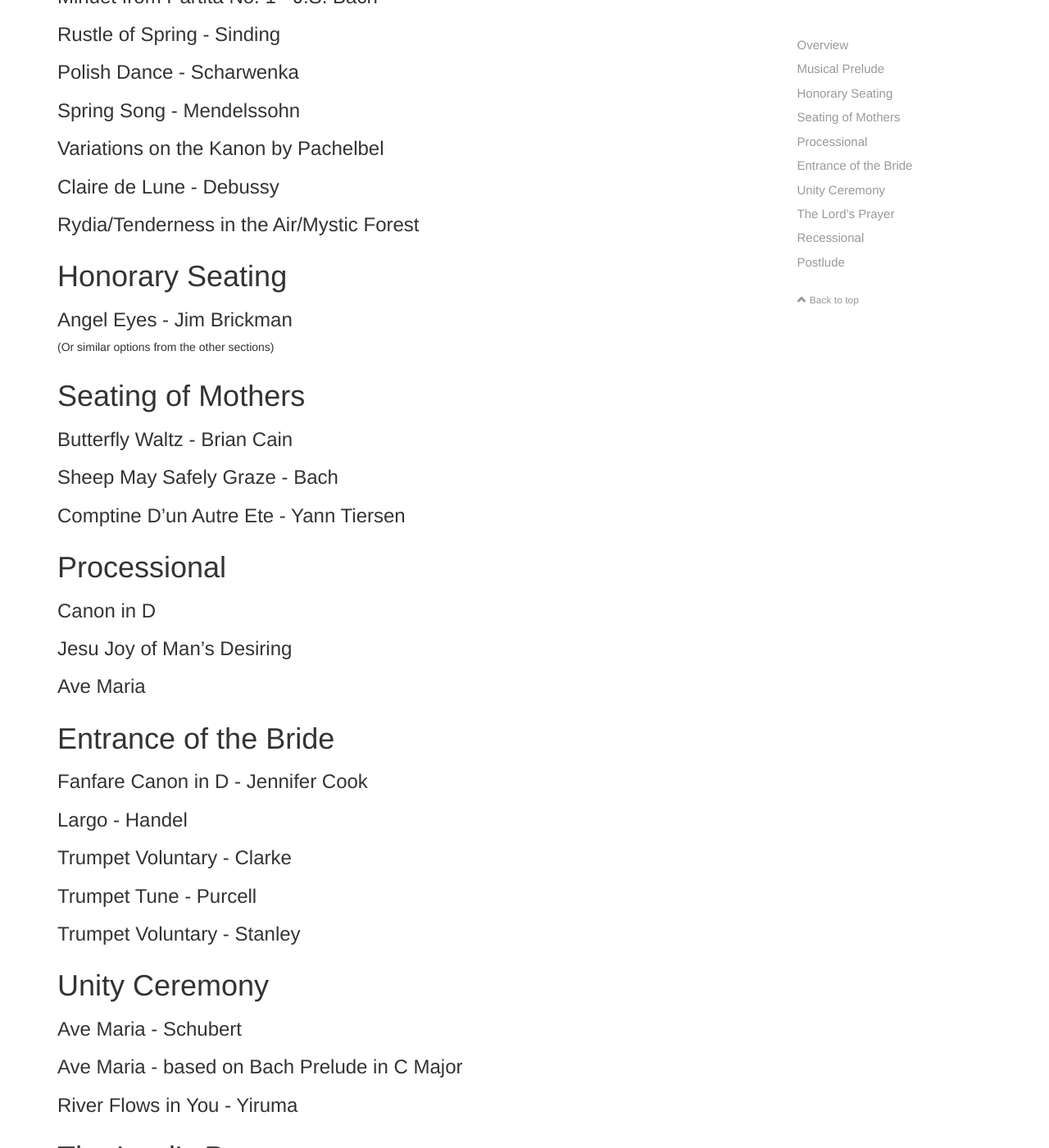
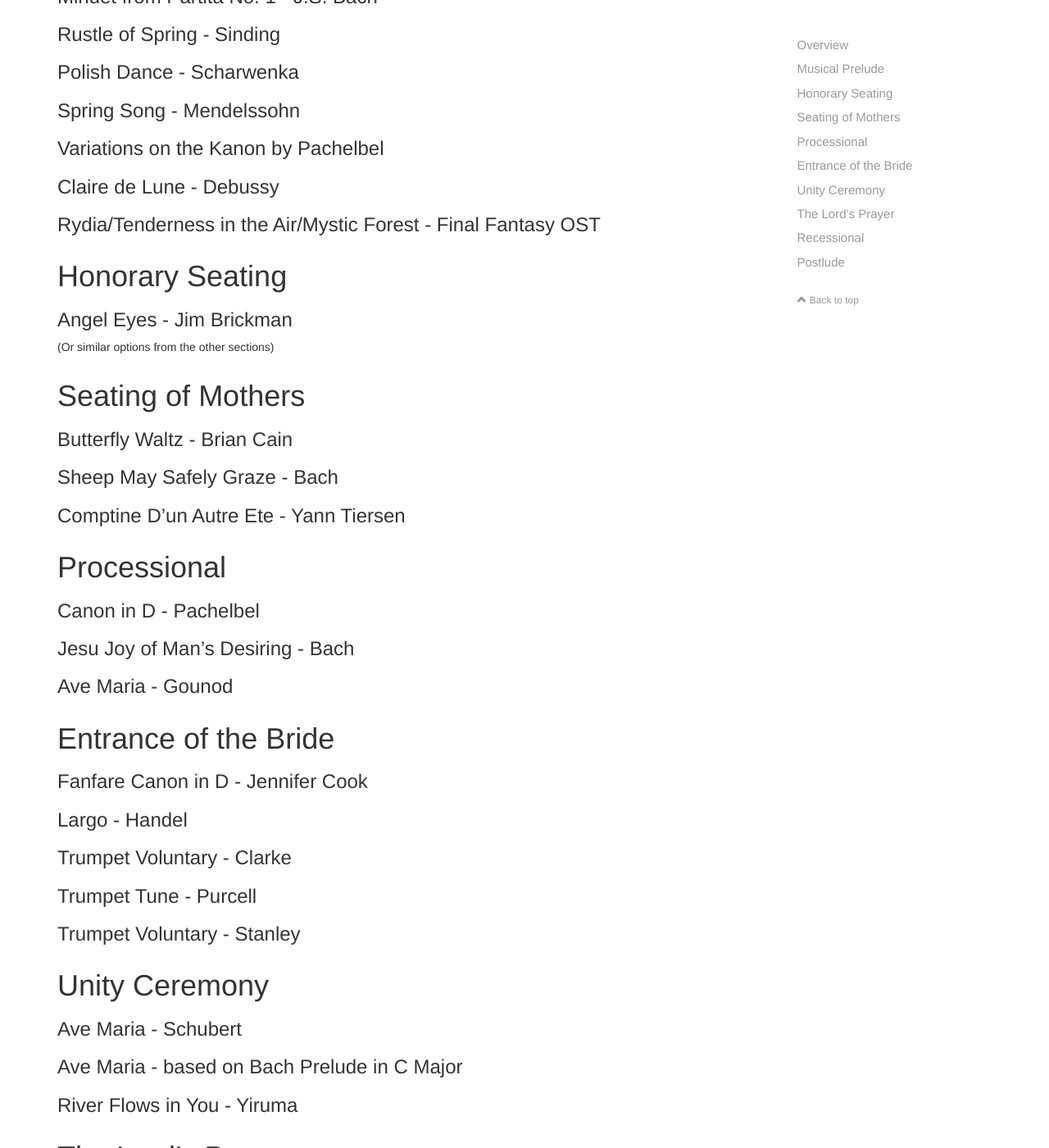
Before and after one commit to Jsunseri/jsunseri.github.io, a Jekyll site: the page built from isaac_haley_wedding_music.md, in a window 1280 px wide and 1400 px high, scrolled down 623 px. Shown: the whole window at 82% size. Built offline with Jekyll 4.4.1, drawn with Linux system fonts in a browser that asks for light colours; nearby versions of some CDN libraries; some of the changed text lies outside the part shown.

```diff
--- a/isaac_haley_wedding_music.md
+++ b/isaac_haley_wedding_music.md
@@ -18,7 +18,7 @@ Hey guys! Here's some suggested wedding music for your ceremony.
 ### Spring Song - Mendelssohn
 ### Variations on the Kanon by Pachelbel
 ### Claire de Lune - Debussy
-### Rydia/Tenderness in the Air/Mystic Forest
+### Rydia/Tenderness in the Air/Mystic Forest - Final Fantasy OST
 
 # Honorary Seating
 ### Angel Eyes - Jim Brickman
@@ -30,9 +30,9 @@ Hey guys! Here's some suggested wedding music for your ceremony.
 ### Comptine D’un Autre Ete - Yann Tiersen
 
 # Processional
-### Canon in D
-### Jesu Joy of Man’s Desiring
-### Ave Maria
+### Canon in D - Pachelbel
+### Jesu Joy of Man’s Desiring - Bach
+### Ave Maria - Gounod
 
 # Entrance of the Bride
 ### Fanfare Canon in D - Jennifer Cook
```
Also changed, not shown: other parts of isaac_haley_wedding_music.md (+2 -2 lines), images/favicon.png (renamed from favicon.png).
